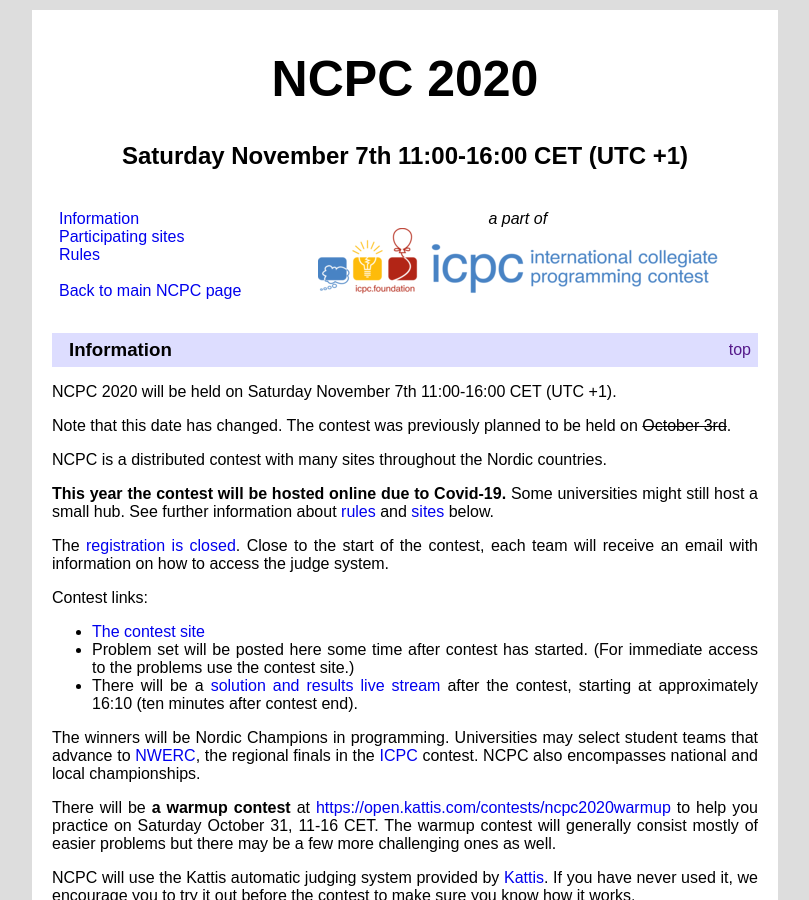
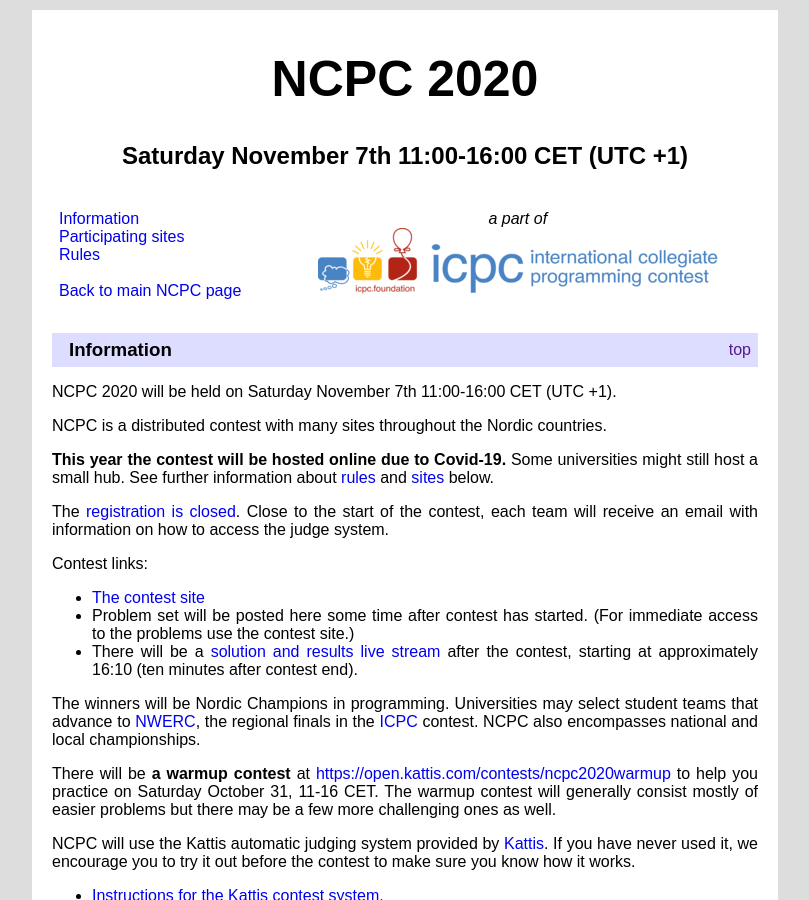
Before and after one commit to icpc/ncpc-web, a Jekyll site: the page built from ncpc2020/index.html, in a window 1280 px wide and 900 px high. Shown: the whole window, without its empty margins (235-1044 px from the left). Built offline with Jekyll 4.4.1, drawn with Linux system fonts in a browser that asks for light colours; some of the changed text lies outside the part shown.

Commit message:
rm old info about 3rd of October. Add link to standings on index-page

```diff
--- a/index.html
+++ b/index.html
@@ -37,7 +37,7 @@
 <a href="/ncpc2020">NCPC 2020</a> will be held on Saturday November 7th 2020, 11-16 CET (UTC+1).
 </p>
 <p>
-Note that this date has changed. The contest was previously planned to be held on <del>October 3rd</del>.
+The standings can be found at <a href="https://ncpc20.kattis.com/standings">https://ncpc20.kattis.com/standings</a>
 </p>
 <p>
 Due to Covid-19 there are some temporary rule changes for this year's contest. Have a look at the <a href="/ncpc2020">contest page</a> for more details.
--- a/ncpc2020/index.html
+++ b/ncpc2020/index.html
@@ -22,9 +22,6 @@
 <p>
   NCPC 2020 will be held on {{ page.dateTime }}.
 </p>
-</p>
-  Note that this date has changed. The contest was previously planned to be held on <del>October 3rd</del>.
-</p>
 
 <p>
 NCPC is a distributed contest with many sites throughout the Nordic countries.
@@ -39,7 +36,7 @@
 
 <p>Contest links:
 <ul>
-  <li><a href="http://ncpc20.kattis.com/standings">The contest site</a></li>
+  <li><a href="https://ncpc20.kattis.com/standings">The contest site</a></li>
   <li>Problem set will be posted here some time after contest has started. (For immediate access to the problems use the contest site.)
    <!-- [<a href="ncpc2019problems.pdf">PDF</a>].-->
   </li>
```
Also changed, not shown: other parts of ncpc2020/index.html (+1 -1 lines).
